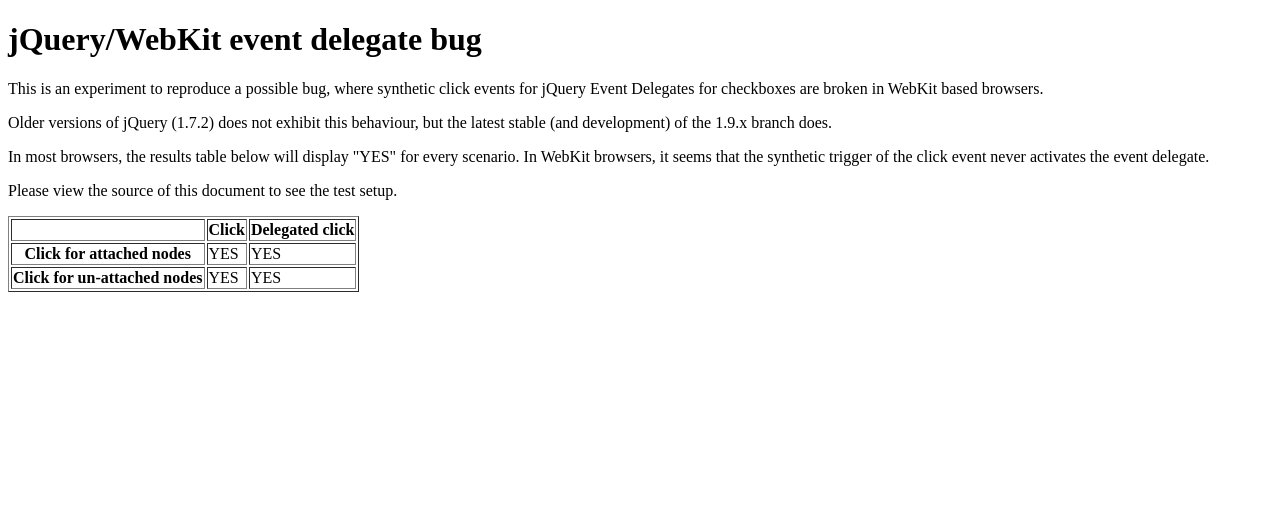
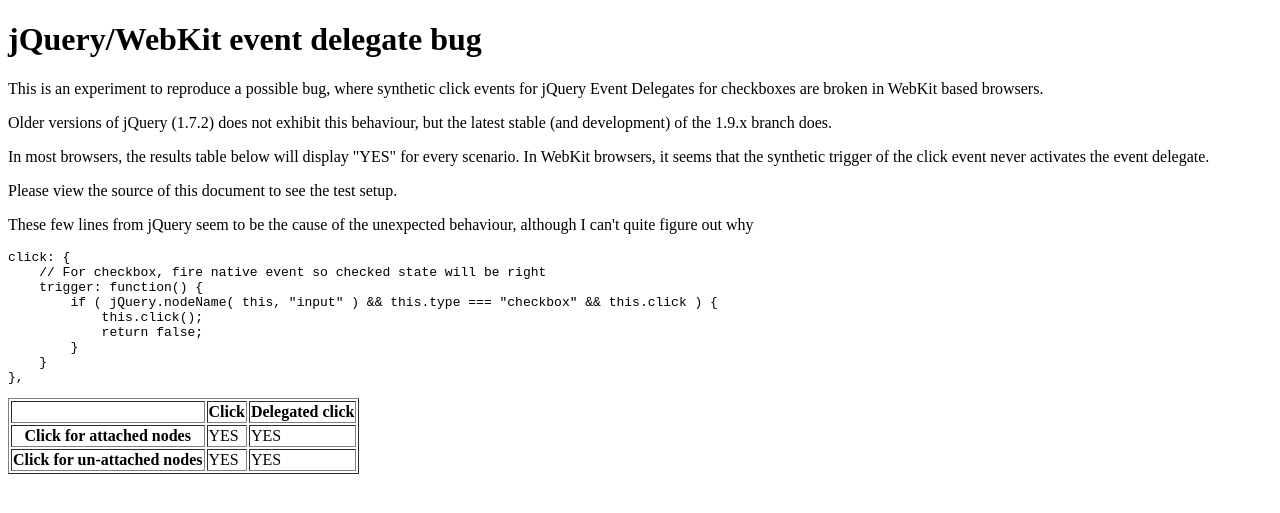
Before and after one commit to mroderick/blog.jekyll, a Jekyll site: the page site/experiments/jquery-checkbox/index.html, which Jekyll copies as it is, in a window 1280 px wide. Shown: the top 513 px of the page. Built offline with Jekyll 4.4.1, drawn with Linux system fonts in a browser that asks for light colours; Markdown is read by kramdown in place of the engine named in the settings.

Commit message:
Adding more detail to test case

```diff
--- a/site/experiments/jquery-checkbox/index.html
+++ b/site/experiments/jquery-checkbox/index.html
@@ -30,6 +30,23 @@
         <p>
             Please view the source of this document to see the test setup.
         </p>
+
+<p>
+    These few lines from jQuery seem to be the cause of the unexpected behaviour, although I can't quite figure out why
+</p>
+<code>
+<pre>
+click: {
+    // For checkbox, fire native event so checked state will be right
+    trigger: function() {
+        if ( jQuery.nodeName( this, "input" ) && this.type === "checkbox" && this.click ) {
+            this.click();
+            return false;
+        }
+    }
+},
+</pre>
+</code>
 
         <table class="results" border="1">
             <thead>
```
Lines whose indentation alone changed are shown as unchanged.
